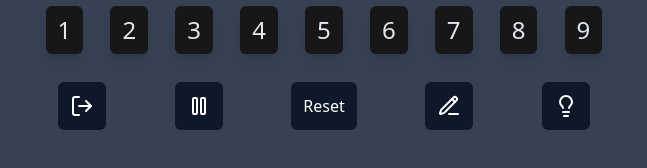
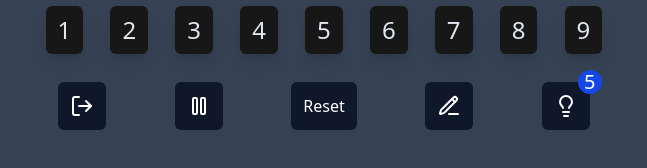
Before and after one commit to Ayushkumar-13/frontend, a React (Vite) app in the folder React/sudokuuuu/: page / in a window 1280 px wide. Both pictures are taken after a click on the button "Start New". Shown: the part 594-762 px from the top of the page, without its empty margins (316-963 px from the left). Built offline with nearby package versions, Linux system fonts and the light colour scheme.

Commit message:
added 2-35

```diff
--- a/React/sudokuuuu/src/components/Game/Game.jsx
+++ b/React/sudokuuuu/src/components/Game/Game.jsx
@@ -7,7 +7,7 @@ import { useGame } from '../../store/gameStore'
 function Game() {
   const navigate = useNavigate()
   const timeRef = useRef()
-  const { isStart, increaseTime, isPause, pauseGame, time, isComplete, quitGame, pencilMode, togglePencilMode, useHint } = useGame()
+  const { isStart, increaseTime, isPause, pauseGame, time, isComplete, quitGame, pencilMode, togglePencilMode, useHint,hints } = useGame()
   useEffect(() => {
     if (!isStart) {
       navigate('/')
@@ -36,7 +36,8 @@ function Game() {
         <button onClick={() => togglePencilMode()} className={`option bg-slate-900 p-3 rounded-md hover:bg-slate-800  active:scale-90 ${pencilMode && "text-green-500"}` } >
           <PencilLine />
         </button>
-        <button onClick={() => useHint()} className="option bg-slate-900 p-3 rounded-md hover:bg-slate-800  active:scale-90" >
+        <button onClick={() => useHint()} className="option bg-slate-900 p-3 rounded-md hover:bg-slate-800  active:scale-90 relative" >
+          <span className='absolute h-6 w-6 -right-3 -top-3 flex items-center justify-center text-center text-xl bg-blue-700 text-white p-2 rounded-full'> {hints}</span>
           <Lightbulb />
         </button>
       </div>
--- a/React/sudokuuuu/src/components/Home/Home.jsx
+++ b/React/sudokuuuu/src/components/Home/Home.jsx
@@ -14,6 +14,7 @@ function Home() {
   }
   function handleContinue() {
     ContinueGame()
+    navigate('/game')
   }
   return (
     <>
--- a/React/sudokuuuu/src/store/gameStore.js
+++ b/React/sudokuuuu/src/store/gameStore.js
@@ -86,7 +86,7 @@ const gameState = (set) => ({
     },
     resetQBoard: () => { },
     quitGame: () => {
-        set({ isStart: false })
+        set(initialState)
     },
 
     setSelectedCell: (row, col) => {
```
